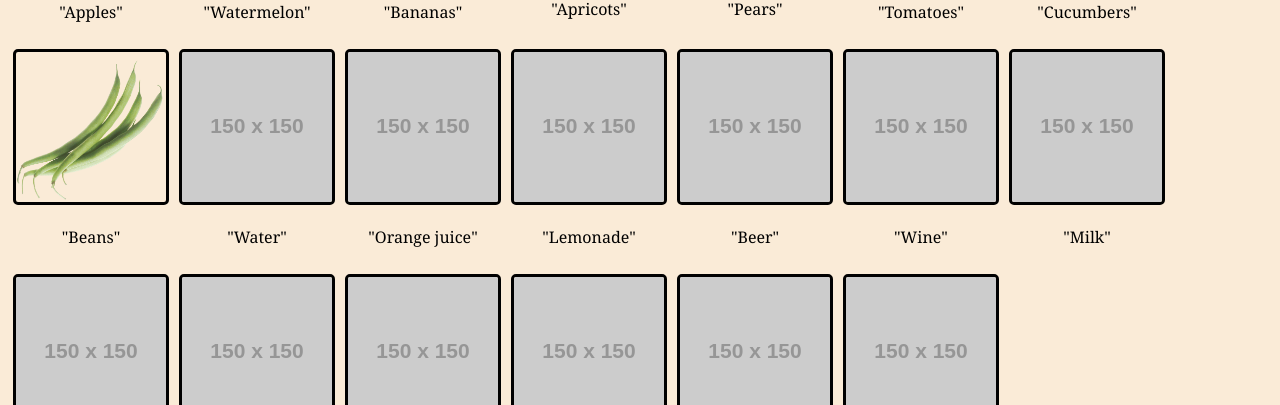
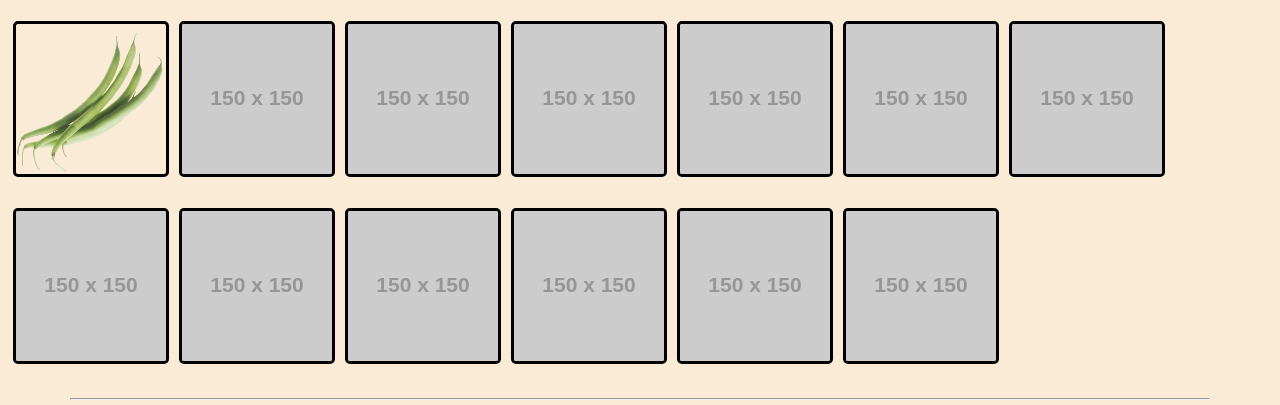
Before and after one commit to jelena2803/fe-eval-minimarket, a plain HTML site: page index.html in a window 1280 px wide. Shown: the part 407-812 px from the top of the page. Drawn offline with Linux system fonts and the light colour scheme; placeholder pictures from the web are drawn by us.

Commit message:
DOM, elements created based on the mockup

```diff
--- a/index.html
+++ b/index.html
@@ -16,7 +16,7 @@
     <hr>
     <h3>Our products</h3>
 
-    <div class="products">
+    <!-- <div class="products"> -->
     <script>
         const allProducts = [{
                 description: "Apples",
@@ -170,9 +170,36 @@
 
         ]
 
-            for (let Idx in allProducts) {
-                console.log(allProducts[Idx])
-                document.write(`<div><img src = "${allProducts[Idx].imageURI}"><p>"${allProducts[Idx].description}"</p></div>`)
+        // for (let Idx in allProducts) {
+        //     console.log(allProducts[Idx])
+        //     document.write(`<div><img src = "${allProducts[Idx].imageURI}"><p>"${allProducts[Idx].description}"</p></div>`)
+        // }
+    </script>
+    <!-- </div> -->
+
+    <hr>
+
+    <div class="products" id="storeProducts" name="storeProducts">
+        <script>
+            for (let idx in allProducts) {
+                const parentElement = document.getElementById("storeProducts")
+                const divProduct = document.createElement("div")
+                if (allProducts[idx].productType === "clothes") {
+                    divProduct.className = "clothes"
+                }
+                if (allProducts[idx].productType === "food") {
+                    divProduct.className = "food"
+                }
+                if (allProducts[idx].productType === "baverage") {
+                    divProduct.className = "baverage"
+                }
+                parentElement.appendChild(divProduct)
+                const imgProduct = document.createElement("img")
+                imgProduct.src = allProducts[idx].imageURI
+                divProduct.appendChild(imgProduct)
+                const pProduct = document.createElement("p")
+                imgProduct.innerHTML = allProducts[idx].description
+                divProduct.appendChild(pProduct)
             }
         </script>
     </div>
```
Lines whose indentation alone changed are shown as unchanged.
